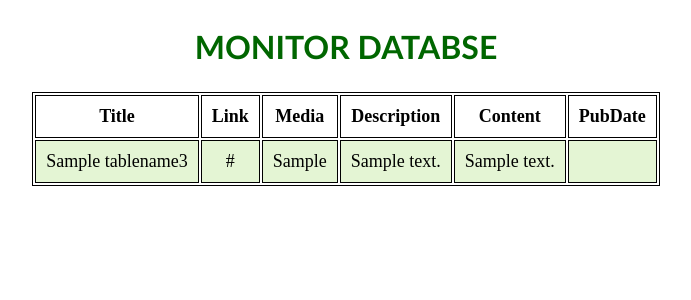
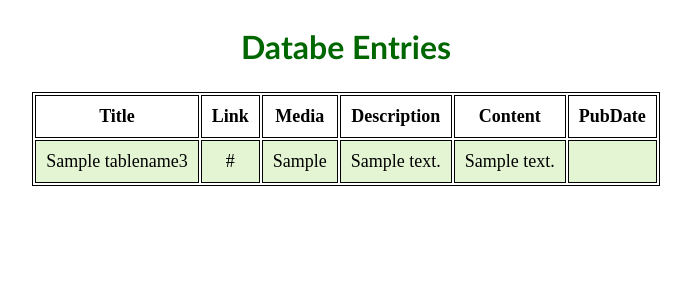
Before and after one commit to At1llaG/PHP-RSS, a PHP site: page /monitor/display.php in a window 1280 px wide. Shown: the top 300 px of the page, without its empty margins (294-985 px from the left). Run offline with PHP 8.4, Linux system fonts and the light colour scheme; tables that the repository leaves empty or names only in its code hold one stand-in row (values such as "Sample post"); data that the repository does not hold is empty.

Commit message:
Added Report

```diff
--- a/monitor/display.php
+++ b/monitor/display.php
@@ -38,7 +38,7 @@ $mysqli->close();
 
 <head>
 	<meta charset="UTF-8">
-	<title>GFG User Details</title>
+	<title>Display SQL Databe Entries</title>
 	<!-- CSS FOR STYLING THE PAGE -->
 	<style>
 		table {
@@ -76,7 +76,7 @@ $mysqli->close();
 
 <body>
 	<section>
-		<h1>MONITOR DATABSE</h1>
+		<h1>Databe Entries</h1>
 		<!-- TABLE CONSTRUCTION-->
 		<table>
 			<tr>
```
Also changed, not shown: 3 other files.
